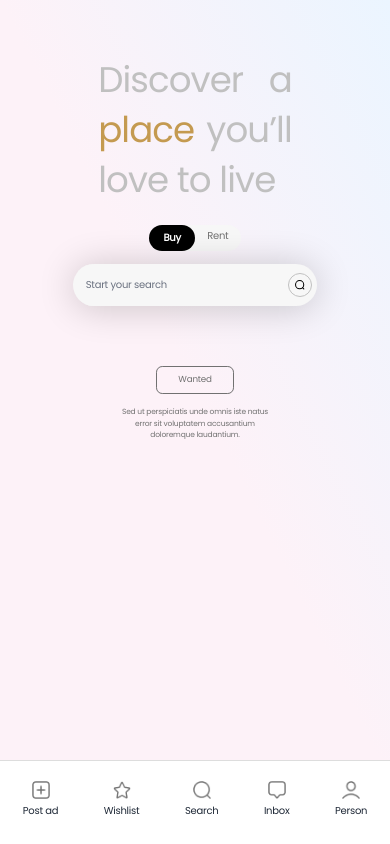
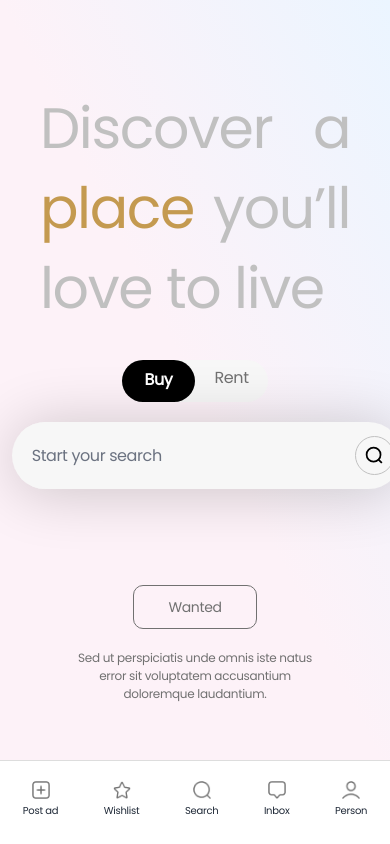
Before and after one commit to MuhammadKhan3/Airnub, a React (Create React App) app: page / in a window 390 px wide. Built offline with nearby package versions, Linux system fonts and the light colour scheme; what tailwind-gradient-mask-image would draw is missing.

Commit message:
responsive design twho jkljh;kldfkl

```diff
--- a/src/pages/home/homecontent.css
+++ b/src/pages/home/homecontent.css
@@ -4,7 +4,7 @@
 }
 
 @media screen and (max-width: 639px) {
-    /* .zoom{
-        zoom: 65%;
-    } */
+    .zoom{
+        zoom: 100%;
+    }
   }
```
